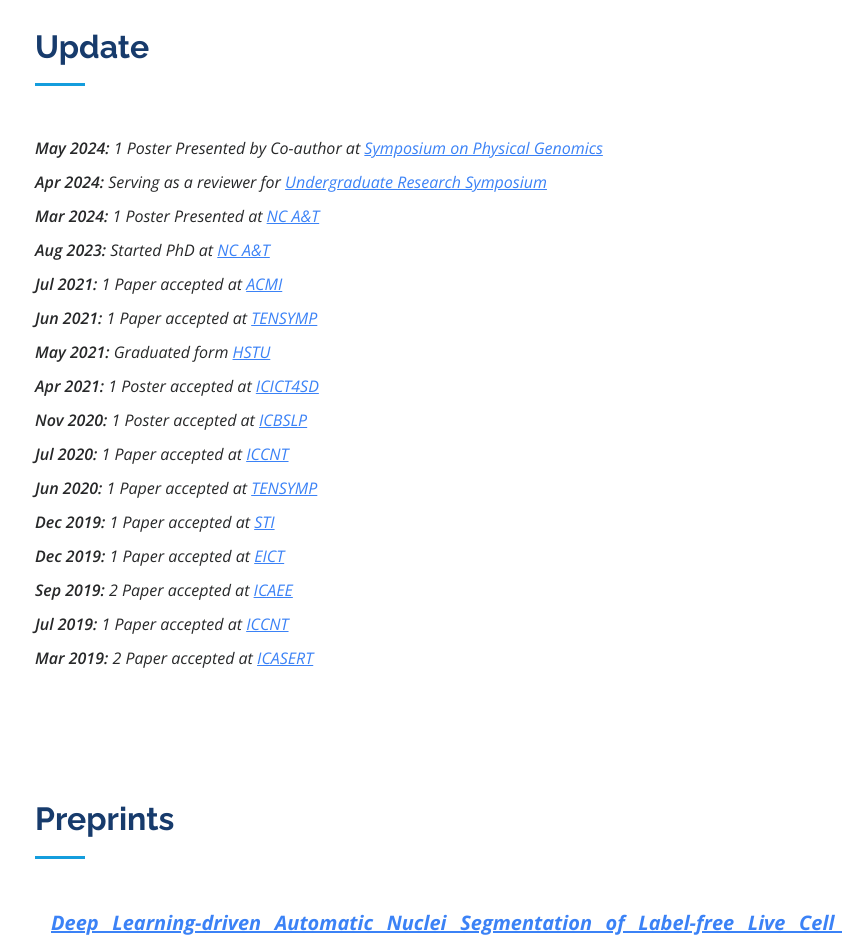
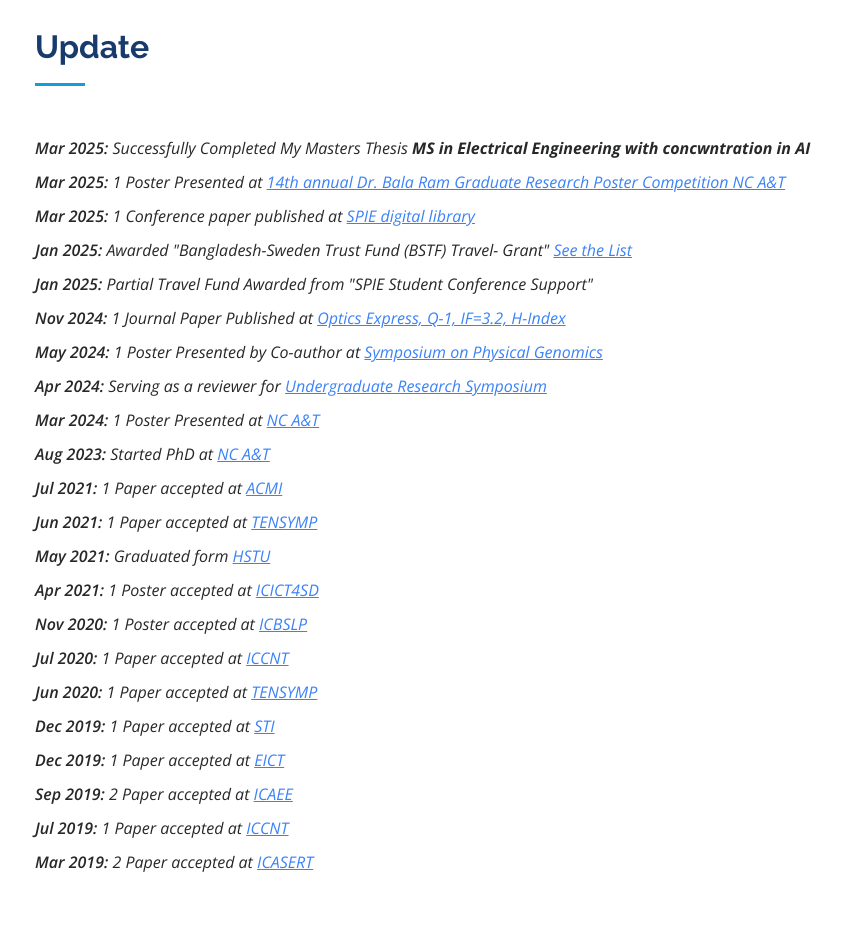
Before and after one commit to ashahin200/ashahin200.github.io, a plain HTML site: page index.html in a window 1280 px wide. Shown: the part 1160-2096 px from the top of the page, without its empty margins (300-1142 px from the left). Drawn offline with nearby package versions, Linux system fonts and the light colour scheme.

Commit message:
added new content

```diff
--- a/index.html
+++ b/index.html
@@ -133,6 +133,13 @@
       <div class="pt-0 pt-lg-0 content" data-aos="fade-left">
       <ul class="font-italic">
 
+
+              <li><span class="font-semibold">Mar 2025:</span> Successfully Completed My Masters Thesis <b>MS in Electrical Engineering with concwntration in AI</b></li>
+              <li><span class="font-semibold">Mar 2025:</span> 1 Poster Presented at <a class="underline text-blue-500"  href="https://www.linkedin.com/posts/stephanie-luster-teasley-pass-6a58833_ncatengineers-ncat-ncatcoe-activity-7309015074516393985-ROXC/">14th annual Dr. Bala Ram Graduate Research Poster Competition NC A&T</a></li>
+              <li><span class="font-semibold">Mar 2025:</span> 1 Conference paper published at <a class="underline text-blue-500" href="https://www.spiedigitallibrary.org/conference-proceedings-of-spie/13331/1333102/Automatic-nuclei-segmentation-of-label-free-chromatin-sensitive-partial-wave/10.1117/12.3041116.short">SPIE digital library</a></li>
+              <li><span class="font-semibold">Jan 2025:</span> Awarded "Bangladesh-Sweden Trust Fund (BSTF) Travel- Grant" <a class="underline text-blue-500" href="https://erd.gov.bd/sites/default/files/files/erd.portal.gov.bd/notices/2eb4e05b_8e52_428d_b937_316e4d1f1dce/%E0%A7%A9%E0%A7%AF%E0%A7%AD%20%E0%A6%9C%E0%A6%A8%20%E0%A6%AA%E0%A7%8D%E0%A6%B0%E0%A6%BE%E0%A6%B0%E0%A7%8D%E0%A6%A5%E0%A7%80%E0%A6%B0%20%E0%A6%A4%E0%A6%BE%E0%A6%B2%E0%A6%BF%E0%A6%95%E0%A6%BE.pdf#page=3.10">See the List</a></li>
+              <li><span class="font-semibold">Jan 2025:</span> Partial Travel Fund Awarded from "SPIE Student Conference Support"</li>
+              <li><span class="font-semibold">Nov 2024:</span> 1 Journal Paper Published at <a class="underline text-blue-500" href="https://opg.optica.org/oe/fulltext.cfm?uri=oe-32-25-45052&id=564803">Optics Express, Q-1, IF=3.2, H-Index</a></li>
               <li><span class="font-semibold">May 2024:</span> 1 Poster Presented by Co-author at <a class="underline text-blue-500" href="https://physicalgenomics.northwestern.edu/news-events/symposium-on-physical-genomics.html">Symposium on Physical Genomics</a></li>
               <li><span class="font-semibold">Apr 2024:</span> Serving as a reviewer for <a class="underline text-blue-500"  href="https://tockify.com/aggiehonors/detail/1758/1713276000000?tags=Symposium&startms=1651118400000">Undergraduate Research Symposium</a></li>
               <li><span class="font-semibold">Mar 2024:</span> 1 Poster Presented at <a class="underline text-blue-500"  href="https://www.linkedin.com/feed/update/urn:li:activity:7174526207185563648/">NC A&T</a></li>
@@ -149,6 +156,7 @@
               <li><span class="font-semibold">Sep 2019:</span> 2 Paper accepted  at <a class="underline text-blue-500"  href="https://ieeexplore.ieee.org/xpl/conhome/8966522/proceeding">ICAEE</a></li>
               <li><span class="font-semibold">Jul 2019:</span> 1 Paper accepted  at <a class="underline text-blue-500"  href="https://ieeexplore.ieee.org/xpl/conhome/8932651/proceeding">ICCNT</a></li>
               <li><span class="font-semibold">Mar 2019:</span> 2 Paper accepted  at <a class="underline text-blue-500"  href="https://ieeexplore.ieee.org/xpl/conhome/8931128/proceeding">ICASERT</a></li>
+
 
           </ul>
         </div>
```
